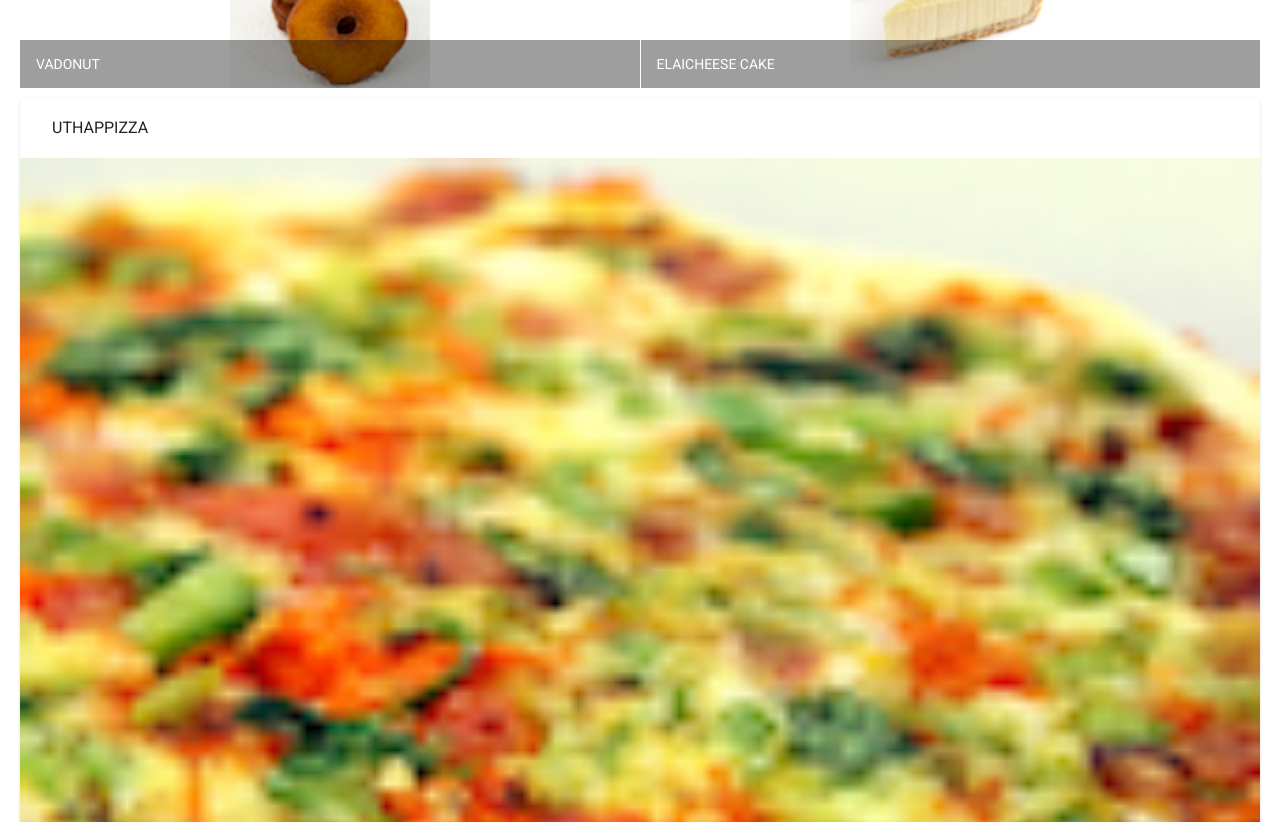
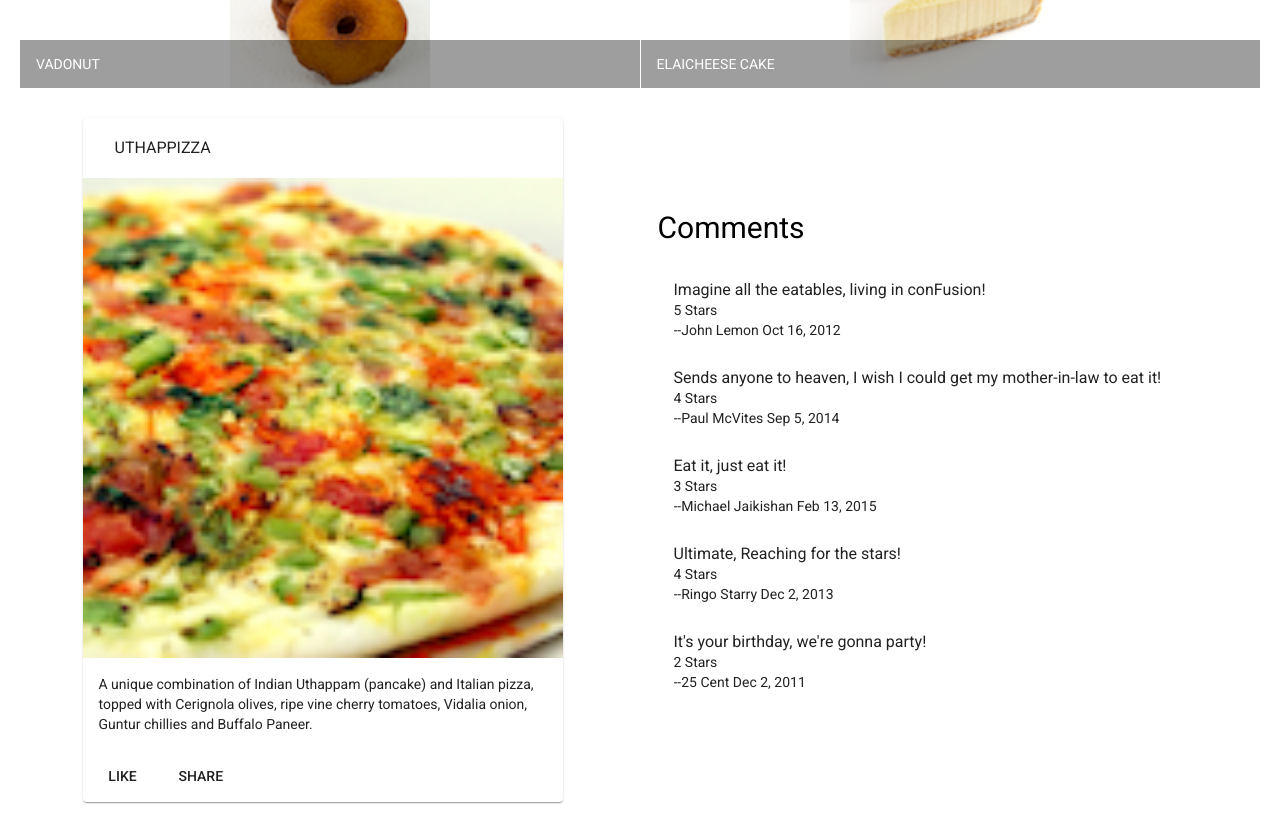
Before and after one commit to gourangi-taware/Angular, an Angular app: page / in a window 1280 px wide. Shown: the part 460-1282 px from the top of the page. Built offline with nearby package versions, Linux system fonts and the light colour scheme.

Commit message:
Component dishdetail added

```diff
--- /dev/null
+++ b/src/app/dishdetail/dishdetail.component.html
@@ -0,0 +1,45 @@
+<div class="container"
+    fxLayout="row"
+    fxLayout.sm="column"
+    fxLayout.xs="column"
+    fxLayoutAlign.gt-md="space-around center"
+    fxLayoutGap="10px"
+    fxLayoutGap.xs="0">
+
+  <div fxFlex="40">
+    <div fxFlex *ngIf="dish">
+        <mat-card>
+          <mat-card-header>
+            <mat-card-title>
+              <h3>{{dish.name | uppercase}}</h3>
+            </mat-card-title>
+          </mat-card-header>
+          <img mat-card-image src={{dish.image}} alt={{dish.name}}>
+          <mat-card-content>
+            <p>{{dish.description}}
+            </p>
+          </mat-card-content>
+          <mat-card-actions>
+            <button mat-button>LIKE</button>
+            <button mat-button>SHARE</button>
+          </mat-card-actions>
+        </mat-card>
+      </div>
+  </div>
+
+  <div fxFlex="45" style="padding-top: 0%;">
+      <h3 style="font-size:30px;">Comments</h3>
+        <div *ngIf="dish">
+            <mat-list >
+
+                    <mat-list-item *ngFor="let comme of dish.comments">
+                        <p matLine>{{comme.comment}}</p>
+                        <p matLine>{{comme.rating}} Stars</p>
+                        <p matLine>--{{comme.author}} {{comme.date | date}}</p>
+                    </mat-list-item>
+
+            </mat-list>
+        </div>
+  </div>
+
+</div>
--- /dev/null
+++ b/src/app/dishdetail/dishdetail.component.ts
@@ -0,0 +1,59 @@
+import { Component, OnInit } from '@angular/core';
+import { Comments } from '../shared/dish';
+const DISH = {
+  id: '0',
+  name: 'Uthappizza',
+  image: '/assets/images/images/uthappizza.png',
+  category: 'mains',
+  featured: true,
+  label: 'Hot',
+  price: '4.99',
+  // tslint:disable-next-line:max-line-length
+  description: 'A unique combination of Indian Uthappam (pancake) and Italian pizza, topped with Cerignola olives, ripe vine cherry tomatoes, Vidalia onion, Guntur chillies and Buffalo Paneer.',
+  comments: [
+       {
+           rating: 5,
+           comment: 'Imagine all the eatables, living in conFusion!',
+           author: 'John Lemon',
+           date: '2012-10-16T17:57:28.556094Z'
+       },
+       {
+           rating: 4,
+           comment: 'Sends anyone to heaven, I wish I could get my mother-in-law to eat it!',
+           author: 'Paul McVites',
+           date: '2014-09-05T17:57:28.556094Z'
+       },
+       {
+           rating: 3,
+           comment: 'Eat it, just eat it!',
+           author: 'Michael Jaikishan',
+           date: '2015-02-13T17:57:28.556094Z'
+       },
+       {
+           rating: 4,
+           comment: 'Ultimate, Reaching for the stars!',
+           author: 'Ringo Starry',
+           date: '2013-12-02T17:57:28.556094Z'
+       },
+       {
+           rating: 2,
+           comment: 'It\'s your birthday, we\'re gonna party!',
+           author: '25 Cent',
+           date: '2011-12-02T17:57:28.556094Z'
+       }
+   ]
+};
+@Component({
+  selector: 'app-dishdetail',
+  templateUrl: './dishdetail.component.html',
+  styleUrls: ['./dishdetail.component.scss']
+})
+export class DishdetailComponent implements OnInit {
+  dish = DISH;
+  com:Comments[] =DISH.comments;
+  constructor() { }
+
+  ngOnInit(): void {
+  }
+
+}
--- a/src/app/menu/menu.component.html
+++ b/src/app/menu/menu.component.html
@@ -19,22 +19,8 @@
           </mat-grid-tile>
         </mat-grid-list>
       </div>
+      <app-dishdetail>
 
-      <div fxFlex *ngIf ="selectedDish">
-            <mat-card>
-                <mat-card-header>
-                    <mat-card-title>
-                        <h3>{{selectedDish.name | uppercase}}</h3>
-                    </mat-card-title>
-                </mat-card-header>
-                <img mat-card-image src={{selectedDish.image}} alt="selectedDish.name">
-                <mat-card-content>
-                    <p>{{selectedDish.description}}</p>
-                </mat-card-content>
-                <mat-card-actions>
-                    <button mat-button>LIKE</button>
-                    <button mat-button>SHARE</button>
-                </mat-card-actions>
-            </mat-card>
-      </div>
+      </app-dishdetail>
+
 </div>
--- a/src/app/menu/menu.component.ts
+++ b/src/app/menu/menu.component.ts
@@ -51,7 +51,7 @@
 export class MenuComponent implements OnInit {
   dishes: Dish[] = DISHES;
 
-  selectedDish : Dish = DISHES[0];
+
   constructor() { }
 
   ngOnInit(): void {
```
Also changed, not shown: src/app/app.module.ts (+6 -3 lines), src/app/shared/dish.ts (+7 -0 lines), src/app/app.component.html (line endings or trailing spaces), src/app/dishdetail/dishdetail.component.scss (added), 1 other file (tests, documents, lock files or other folders).
